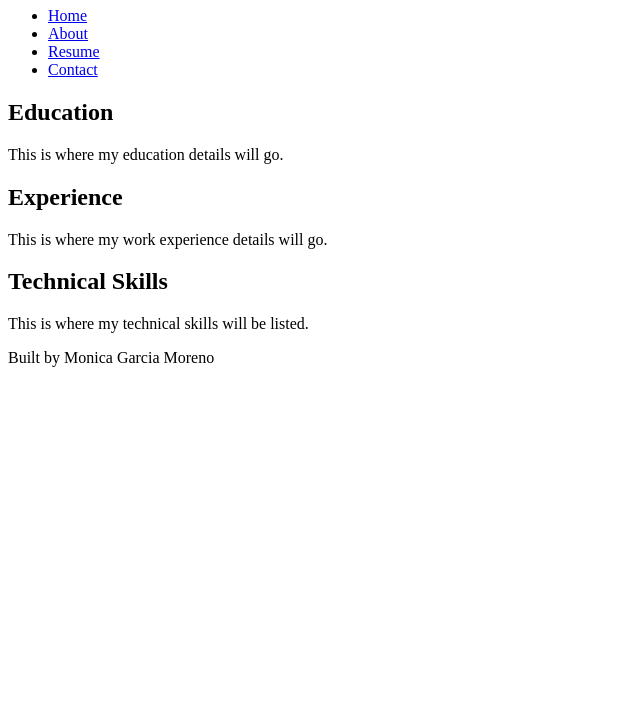
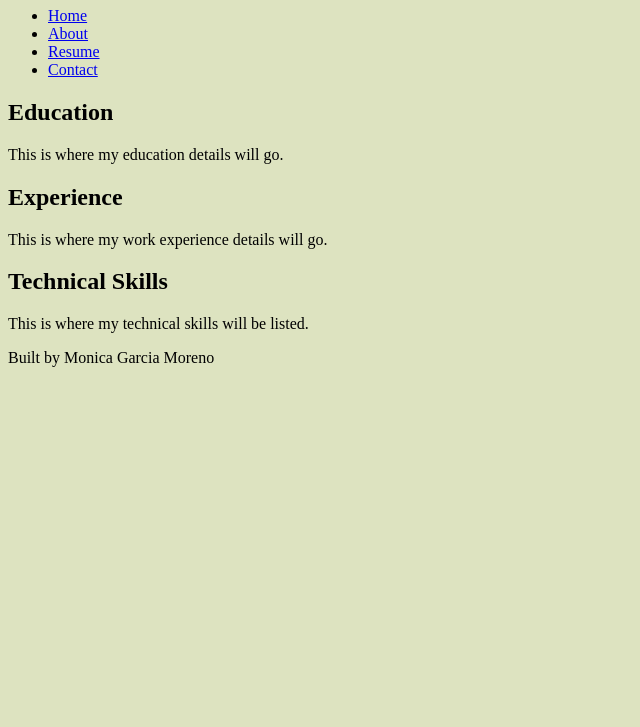
Before and after one commit to Monskittle/Monica-s-Portfolio, a plain HTML site: page resume.html in a window 1280 px wide. Shown: the part 73-800 px from the top of the page, without its empty margins (0-640 px from the left). Drawn offline with Linux system fonts and the light colour scheme.

Commit message:
Started Css

```diff
--- a/resume.html
+++ b/resume.html
@@ -3,6 +3,7 @@
 <head>
     <meta charset="UTF-8">
     <meta name="viewport" content="width=device-width, initial-scale=1.0">
+    <link rel="stylesheet" href="style.css">
     <title>Resume</title>
 </head>
 <body>
--- /dev/null
+++ b/style.css
@@ -0,0 +1,13 @@
+/* CSS by Monica Garcia Moreno */
+/* Color Palette
+Rose #B56152
+Teal #749A96
+Pistachio #DDE3C0
+Olive #948466
+Grey Slate #343434
+*/
+
+/* GLOBAL (base) MOBILE FIRST */
+body {
+    background-color: #DDE3C0; /* Pistachio */
+}
```
Also changed, not shown: about.html (+1 -0 lines), index.html (+1 -0 lines).
